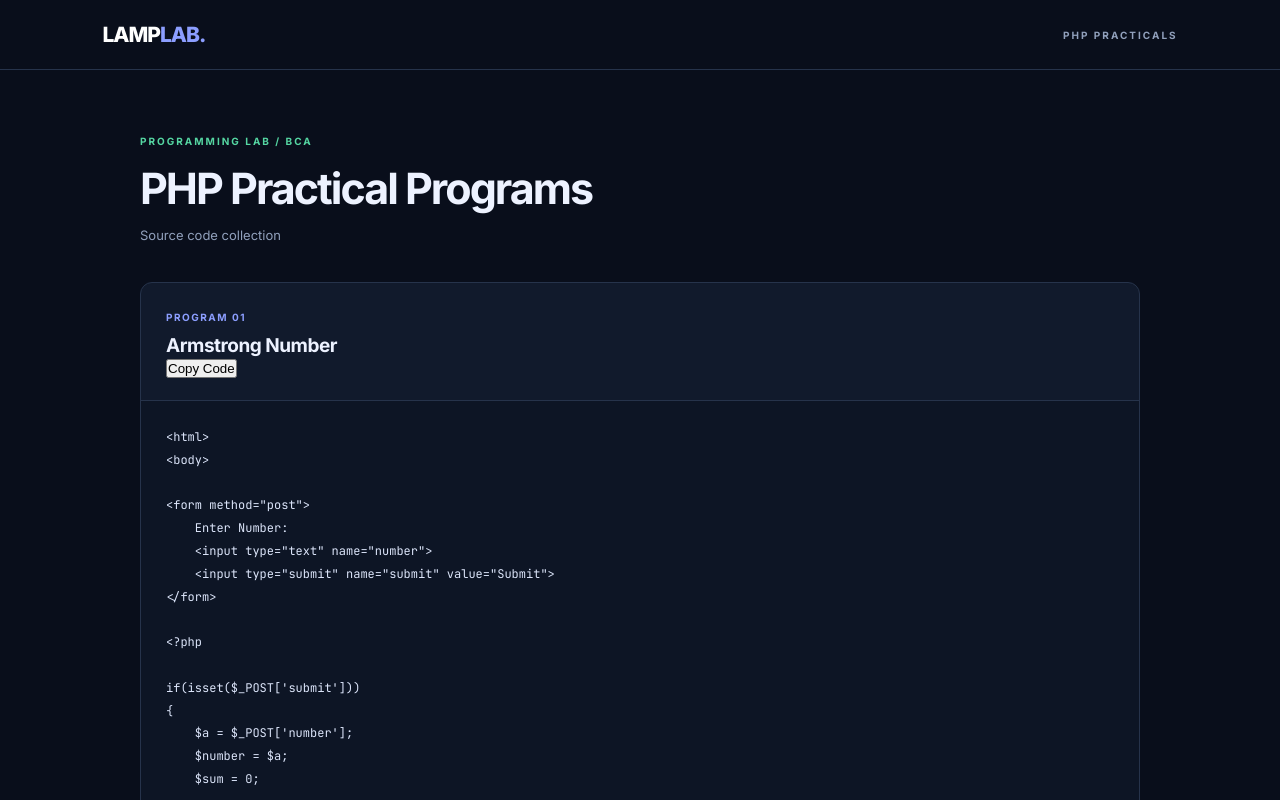
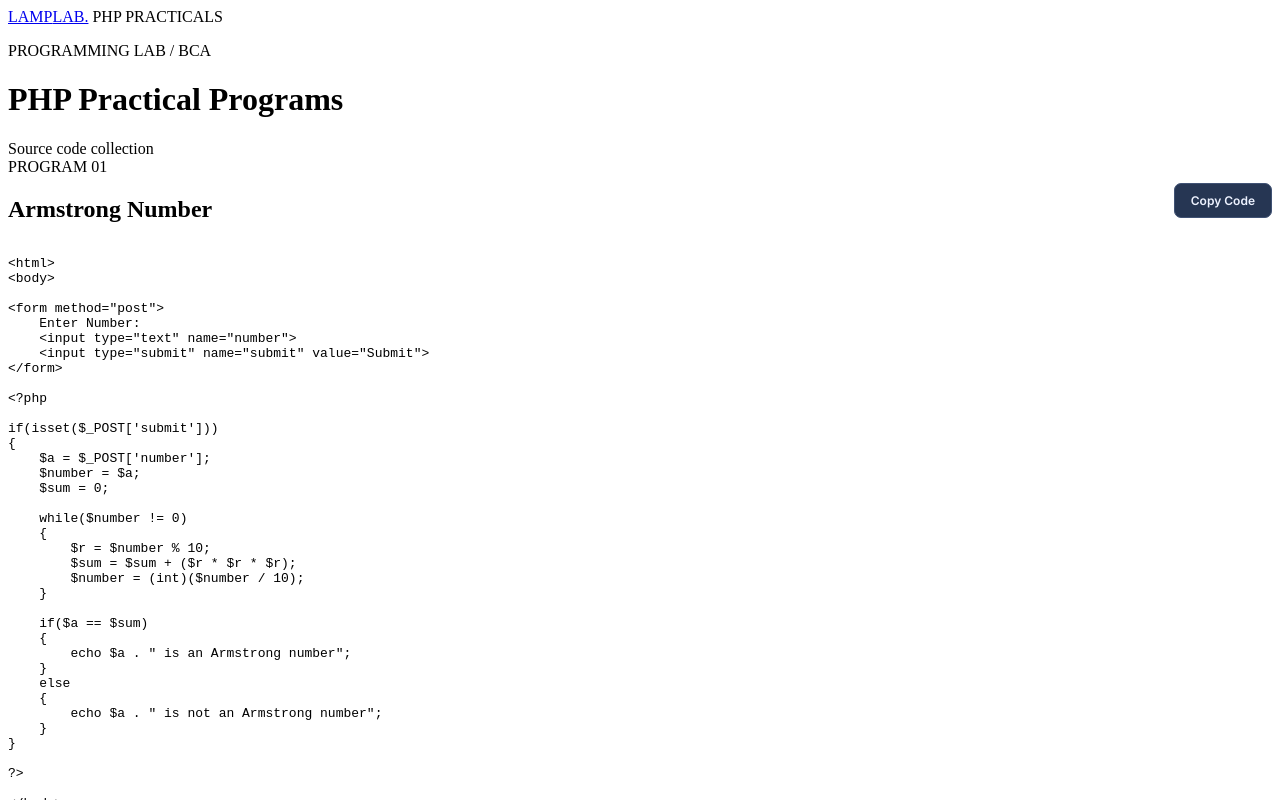
Before and after one commit to examlamp/examlamp.github.io, a plain HTML site: page index.html in a window 1280 px wide. Shown: the top 800 px of the page. Drawn offline with Linux system fonts and the light colour scheme.

Commit message:
Refactor CSS for copy button and clean up styles
Removed unused styles and added copy button styles.

```diff
--- a/style.css
+++ b/style.css
@@ -1,161 +1,46 @@
 
-* {
-    margin: 0;
-    padding: 0;
-    box-sizing: border-box;
-}
+/* COPY BUTTON */
 
-:root {
-    --bg: #090e1b;
-    --panel: #111a2c;
-    --border: #26334b;
-    --text: #edf2ff;
-    --muted: #91a0bc;
-    --accent: #8c9eff;
-    --green: #55d6a2;
-}
-
-body {
-    background: var(--bg);
-    color: var(--text);
-    font-family: 'Inter', sans-serif;
-    min-height: 100vh;
-}
-
-header {
-    height: 70px;
-    padding: 0 8%;
+.program-heading {
     display: flex;
     align-items: center;
     justify-content: space-between;
-    border-bottom: 1px solid var(--border);
+    gap: 15px;
 }
 
-.brand {
-    color: white;
-    text-decoration: none;
-    font-size: 21px;
-    font-weight: 800;
-    letter-spacing: -1px;
+.copy-btn {
+    background: #263653;
+    color: #edf2ff;
+    border: 1px solid #405274;
+    padding: 9px 16px;
+    border-radius: 7px;
+    font-family: 'Inter', sans-serif;
+    font-size: 12px;
+    font-weight: 600;
+    cursor: pointer;
+    transition: all 0.2s ease;
+    white-space: nowrap;
 }
 
-.brand span {
-    color: var(--accent);
+.copy-btn:hover {
+    background: #8c9eff;
+    color: #090e1b;
+    border-color: #8c9eff;
 }
 
-.header-label {
-    color: var(--muted);
-    font-size: 10px;
-    font-weight: 700;
-    letter-spacing: 2px;
+.copy-btn.copied {
+    background: #55d6a2;
+    color: #090e1b;
+    border-color: #55d6a2;
 }
 
-main {
-    max-width: 1000px;
-    width: 90%;
-    margin: 65px auto;
-}
-
-.page-heading {
-    margin-bottom: 38px;
-}
-
-.page-heading p {
-    color: var(--green);
-    font-size: 10px;
-    font-weight: 700;
-    letter-spacing: 2px;
-    margin-bottom: 15px;
-}
-
-.page-heading h1 {
-    font-size: clamp(30px, 5vw, 43px);
-    letter-spacing: -2px;
-    margin-bottom: 10px;
-}
-
-.page-heading span {
-    color: var(--muted);
-    font-size: 13px;
-}
-
-.program {
-    margin-bottom: 30px;
-    background: var(--panel);
-    border: 1px solid var(--border);
-    border-radius: 12px;
-    overflow: hidden;
-}
-
-.program-heading {
-    padding: 22px 25px;
-    border-bottom: 1px solid var(--border);
-}
-
-.program-heading span {
-    color: var(--accent);
-    font-size: 10px;
-    font-weight: 700;
-    letter-spacing: 1.5px;
-}
-
-.program-heading h2 {
-    font-size: 19px;
-    margin-top: 9px;
-    letter-spacing: -.5px;
-}
-
-pre {
-    padding: 25px;
-    overflow-x: auto;
-    background: #0d1525;
-    color: #dce5fa;
-    font-family: 'JetBrains Mono', monospace;
-    font-size: 12px;
-    line-height: 1.9;
-    tab-size: 4;
-}
-
-code {
-    font-family: inherit;
-}
-
-footer {
-    border-top: 1px solid var(--border);
-    padding: 25px;
-    text-align: center;
-    color: var(--muted);
-    font-size: 10px;
-    letter-spacing: 1px;
+.copy-btn:active {
+    transform: scale(0.96);
 }
 
 @media(max-width: 600px) {
-    header {
-        padding: 0 5%;
-        height: 62px;
-    }
-
-    .header-label {
-        font-size: 8px;
-        letter-spacing: 1px;
-    }
-
-    main {
-        width: 92%;
-        margin: 40px auto;
-    }
-
-    .page-heading h1 {
-        font-size: 32px;
-    }
-
-    .program-heading {
-        padding: 18px;
-    }
-
-    pre {
-        padding: 17px;
-        font-size: 11px;
-        line-height: 1.8;
+    .copy-btn {
+        padding: 8px 11px;
+        font-size: 10px;
     }
 }
```
